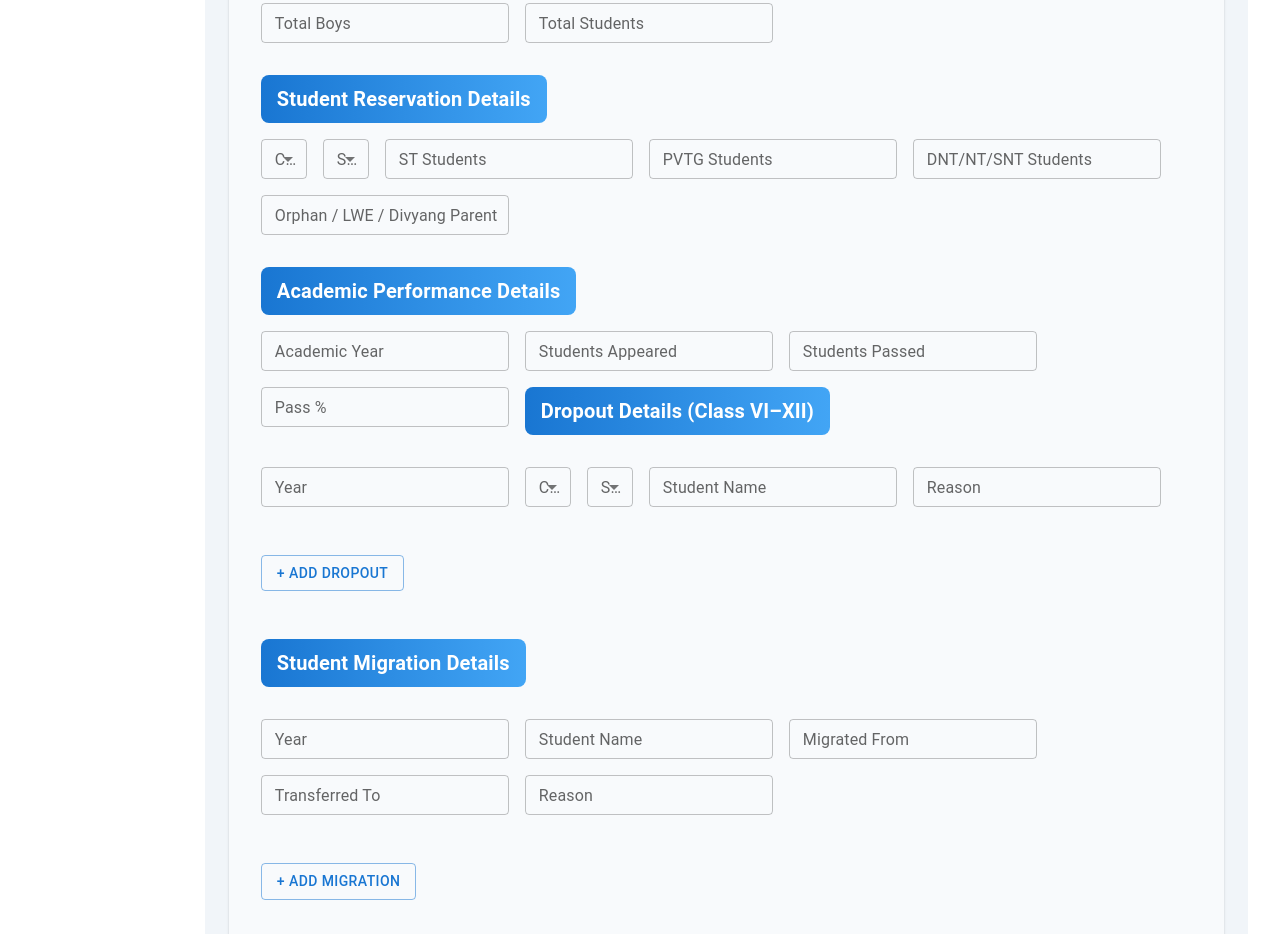
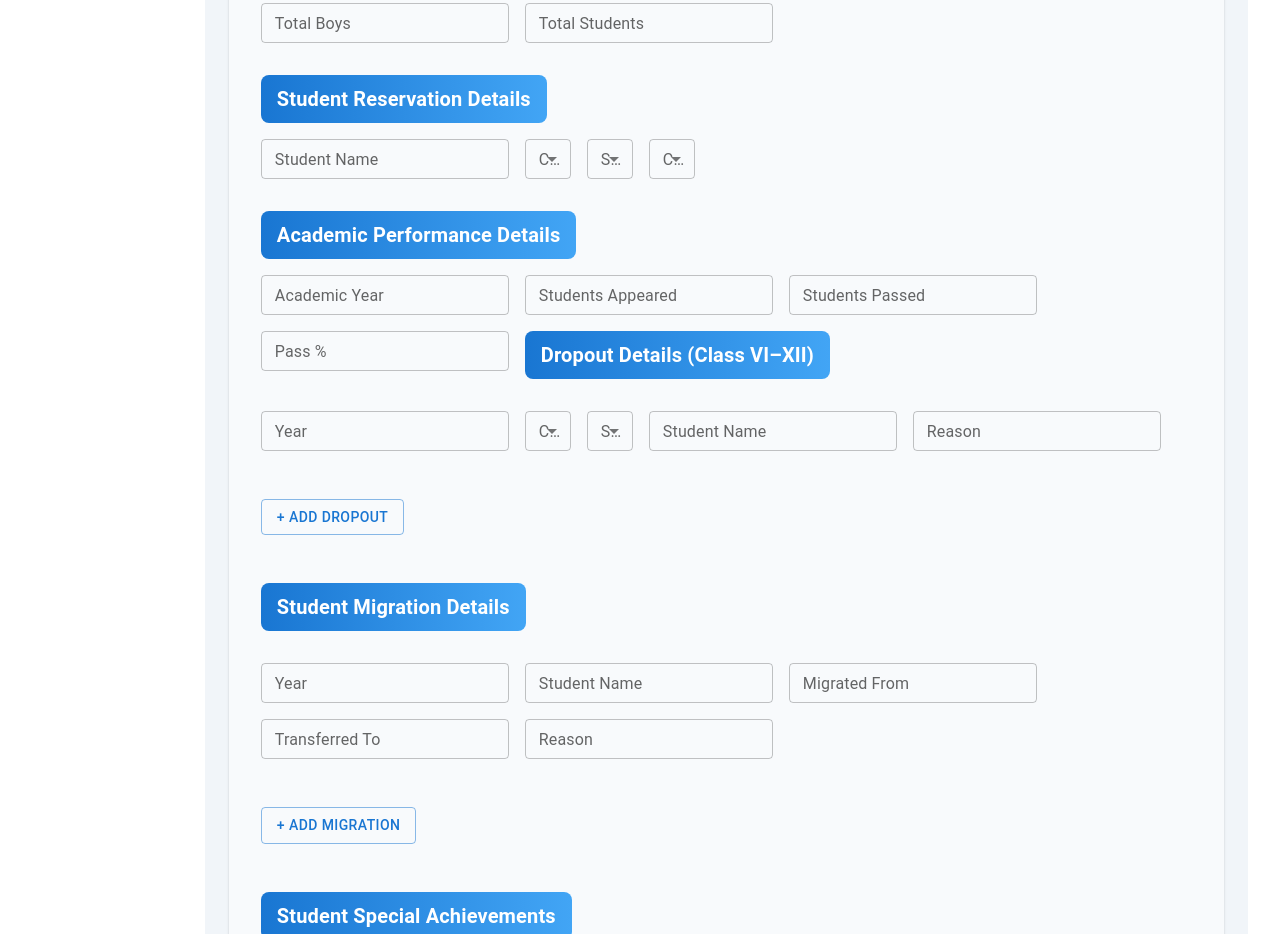
Before and after one commit to dipadeka/Asset_Tracking, a React (Vite) app: page /dashboard/EMRS in a window 1280 px wide. Shown: the part 1240-2174 px from the top of the page. Built offline with nearby package versions, Linux system fonts and the light colour scheme.

Commit message:
EMRSpull

```diff
--- a/src/pages/EMRSForm.jsx
+++ b/src/pages/EMRSForm.jsx
@@ -27,6 +27,25 @@ const EMRSForm = () => {
   const [openImageDialog, setOpenImageDialog] = useState(false);
   const [loading, setLoading] = useState(false);
   const { control, handleSubmit, setValue, watch, register } = useForm({});
+  const AcademicPerformance = () => {
+  const { control, watch } = useForm();
+  const [passPercentage, setPassPercentage] = useState(0);
+
+ const appeared = watch("studentsAppeared") || 0;
+  const passed = watch("studentsPassed") || 0;
+
+   // Calculate pass percentage whenever values change
+  React.useEffect(() => {
+    const appearedNum = Number(appeared);
+    const passedNum = Number(passed);
+    if (appearedNum > 0 && passedNum >= 0) {
+      setPassPercentage(((passedNum / appearedNum) * 100).toFixed(2));
+    } else {
+      setPassPercentage(0);
+    }
+  }, [appeared, passed]);
+
+  }
   // ================= DROPOUT / MIGRATION / ACHIEVEMENT STATES =================
   const [dropoutRows, setDropoutRows] = useState([
     { year: "", class: "",section: "", studentName: "", reason: "" }
@@ -131,11 +150,10 @@ const prepareHostelAdministration = (data) => ({
   };
   const prepareReservationDetails = (rows) => {
     return rows.map((row) => ({
-      class: row.class,
-      st: Number(row.st || 0),
-      pvtg: Number(row.pvtg || 0),
-      dnt: Number(row.dnt || 0),
-      others: Number(row.others || 0)
+      name: row.class,
+      class: Number(row.st || 0),
+      section: Number(row.pvtg || 0),
+      catogory: Number(row.dnt || 0),
     }));
   };
   const prepareAcademicResults = (results) => {
@@ -446,23 +464,28 @@ const enrollmentFields = [
 // ================= RESERVATION DETAILS =================
   const reservationFields = [
      {
+    name: "studentName",
+    label: "Student Name",
+    type: "text"
+  },
+  {
     name: "class",
     label: "Class",
+     type: "select",
     options: ["6","7","8","9","10","11","12"],
   },
   {
     name: "section",
     label: "Section",
+     type: "select",
     options: ["A","B","C"],
   },
-  { name: "st", label: "ST Students", type: "number" },
-  { name: "pvtg", label: "PVTG Students", type: "number" },
-  { name: "dnt", label: "DNT/NT/SNT Students", type: "number" },
    {
-    name: "others",
-    label: "Orphan / LWE / Divyang Parent",
-    type: "number"
-  }
+    name: "category",
+    label: "Category",
+    type: "select",
+    options: ["ST", "PVTG", "DNT/NT/SNT", "Orphan", "LWE", "Divyang Parent"]
+  },
 ];
 // ================= ACADEMIC RESULT =================
   const academicFields = [
@@ -1014,9 +1037,10 @@ const teachingStaffSummaryFields = [
     </Typography>
   </Grid>
 </Grid>
+
 <Grid container spacing={2} mb={4}>
   {reservationFields.map((fieldItem) => (
-                <Grid item xs={12} sm={6} md={4} key={fieldItem.name}>
+    <Grid item xs={12} sm={6} md={3} key={fieldItem.name}>
       <Controller
         name={fieldItem.name}
         control={control}
@@ -1028,11 +1052,15 @@ const teachingStaffSummaryFields = [
             label={fieldItem.label}
             fullWidth
             size="small"
-    type={fieldItem.type || "text"}
-    select={!!fieldItem.options}
+            type={fieldItem.type === "text" ? "text" : undefined}
+            select={fieldItem.type === "select"}
             error={!!error}
             helperText={error ? error.message : ""}
           >
+            {fieldItem.type === "select" && (
+              <MenuItem value="">Select</MenuItem>
+            )}
+
             {fieldItem.options &&
               fieldItem.options.map((option) => (
                 <MenuItem key={option} value={option}>
```
Lines whose indentation alone changed are shown as unchanged.
